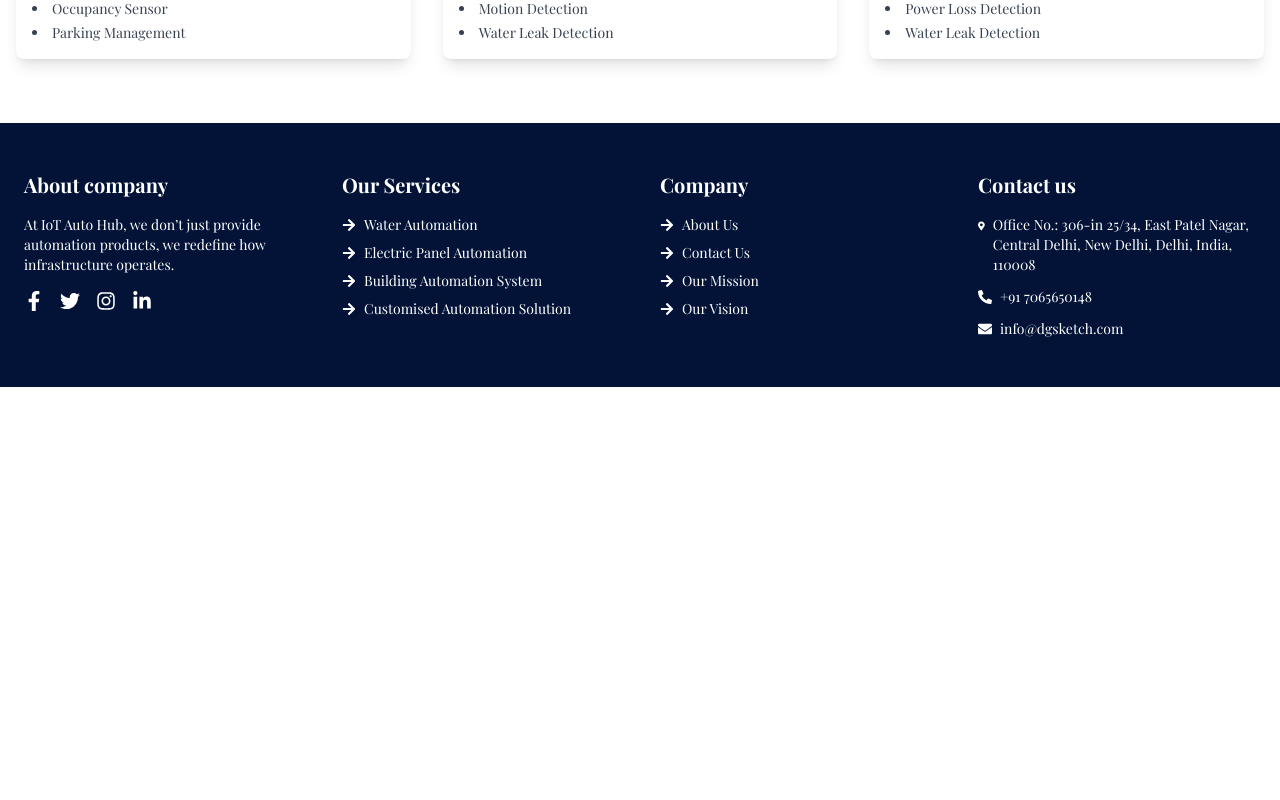
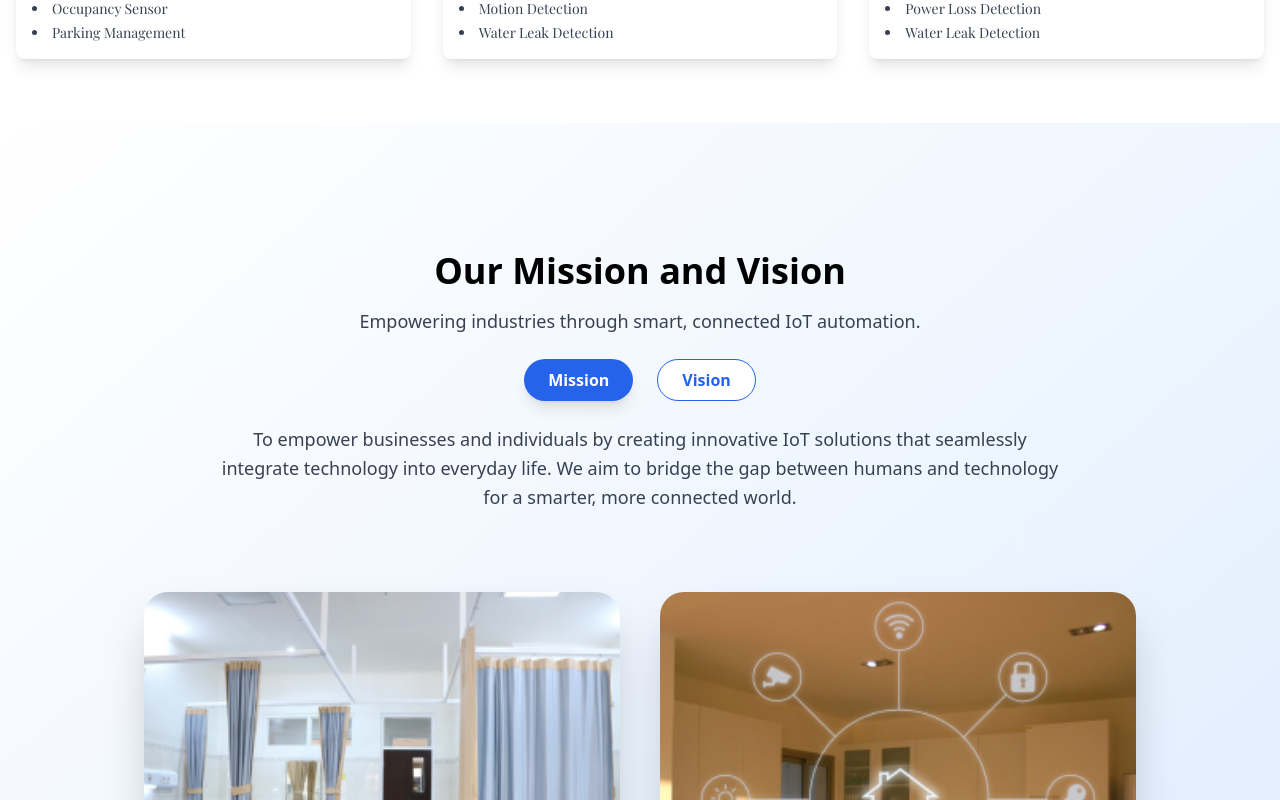
Before and after one commit to musab0712/iot-automations, a Next.js app: page /about-us in a window 1280 px wide. Shown: the part 1820-2620 px from the top of the page. Before the commit the page ends 2207 px from the top, so only its background shows below. Built offline with nearby package versions, Linux system fonts and the light colour scheme; a web font is replaced by a local one.

Commit message:
update about-us

```diff
--- a/src/app/about-us/page.jsx
+++ b/src/app/about-us/page.jsx
@@ -12,7 +12,7 @@
         subheadline="Discover the Future of Automotive Technology with IoT Auto Hub"
       />
       <WhatWeDoSection />
-      {/* <MissionAndVisonSection /> */}
+      <MissionAndVisonSection />
     </main>
   );
 }
```
